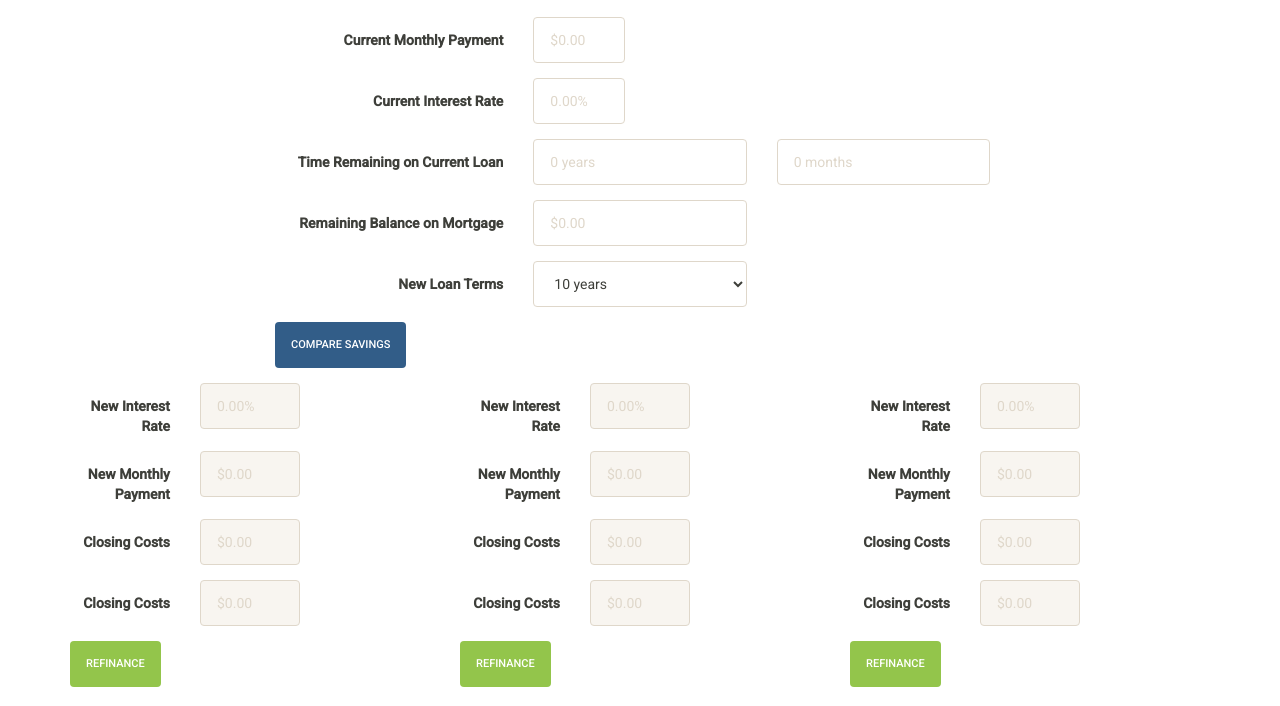
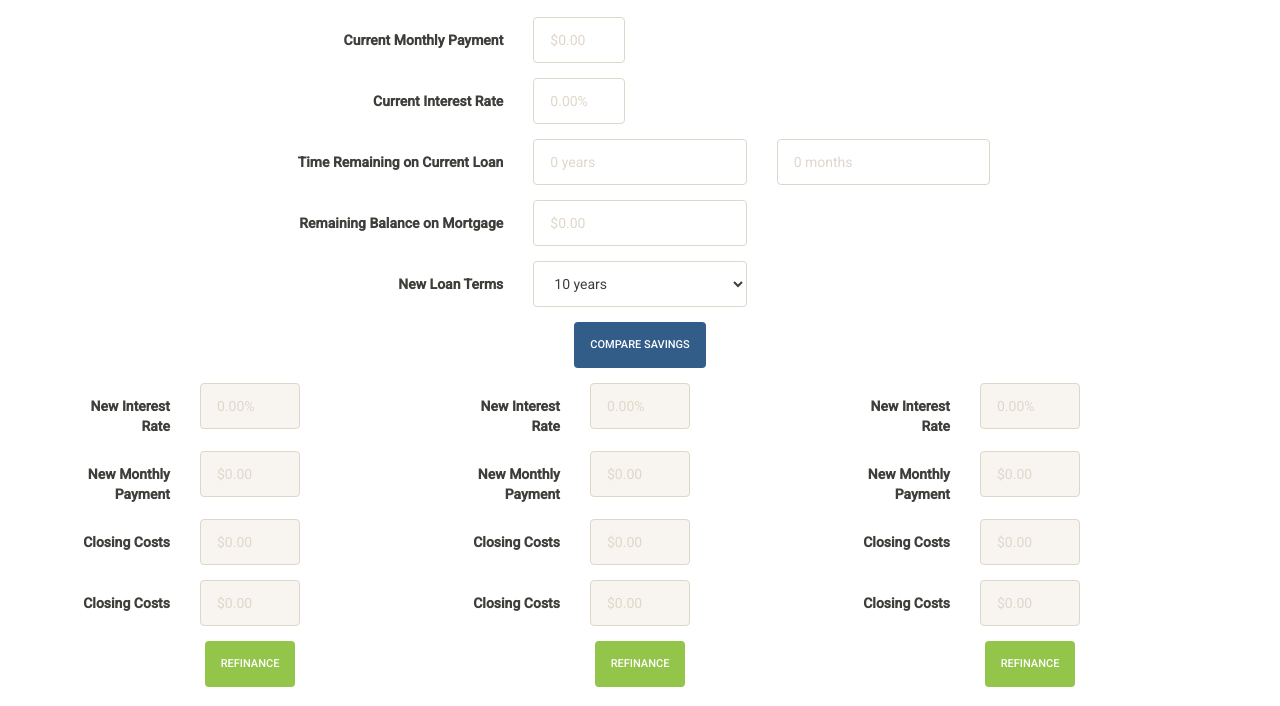
Before and after one commit to axocomm/lenda-calculator, a plain HTML site: page index.html in a window 1280 px wide. Shown: the part 94-800 px from the top of the page. Drawn offline with Linux system fonts and the light colour scheme.

Commit message:
Centre submit buttons

```diff
--- a/assets/css/styles.css
+++ b/assets/css/styles.css
@@ -6,3 +6,8 @@ body {
   max-width: 700px;
   margin: 0 auto;
 }
+
+#current-form form .submit-container,
+#compare-forms form .submit-container {
+  text-align: center;
+}
--- a/index.html
+++ b/index.html
@@ -63,7 +63,9 @@
               </div>
             </div>
             <div class="form-group">
-              <button type="submit" class="btn btn-primary">Compare Savings</button>
+              <div class="submit-container">
+                <button type="submit" class="btn btn-primary">Compare Savings</button>
+              </div>
             </div>
           </fieldset>
         </form>
@@ -97,7 +99,7 @@
                 </div>
               </div>
               <div class="form-group">
-                <div class="col-md-4">
+                <div class="submit-container">
                   <button type="submit" id="refinance-lenda" class="btn btn-success">Refinance</button>
                 </div>
               </div>
@@ -132,7 +134,7 @@
                 </div>
               </div>
               <div class="form-group">
-                <div class="col-md-4">
+                <div class="submit-container">
                   <button type="submit" id="refinance-wells-fargo" class="btn btn-success">Refinance</button>
                 </div>
               </div>
@@ -167,7 +169,7 @@
                 </div>
               </div>
               <div class="form-group">
-                <div class="col-md-4">
+                <div class="submit-container">
                   <button type="submit" id="refinance-quicken" class="btn btn-success">Refinance</button>
                 </div>
               </div>
```
